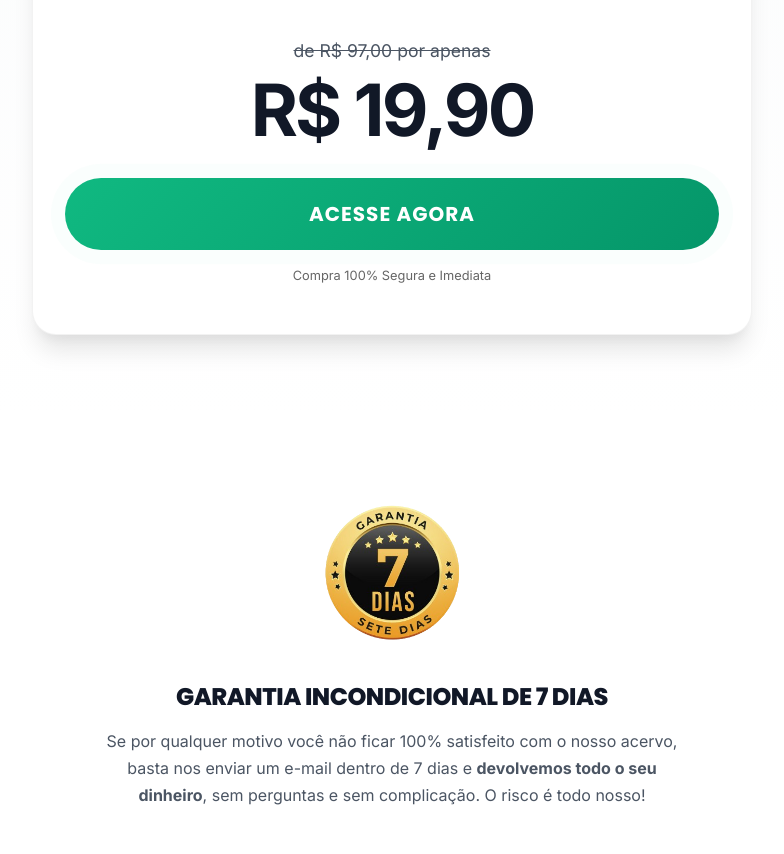
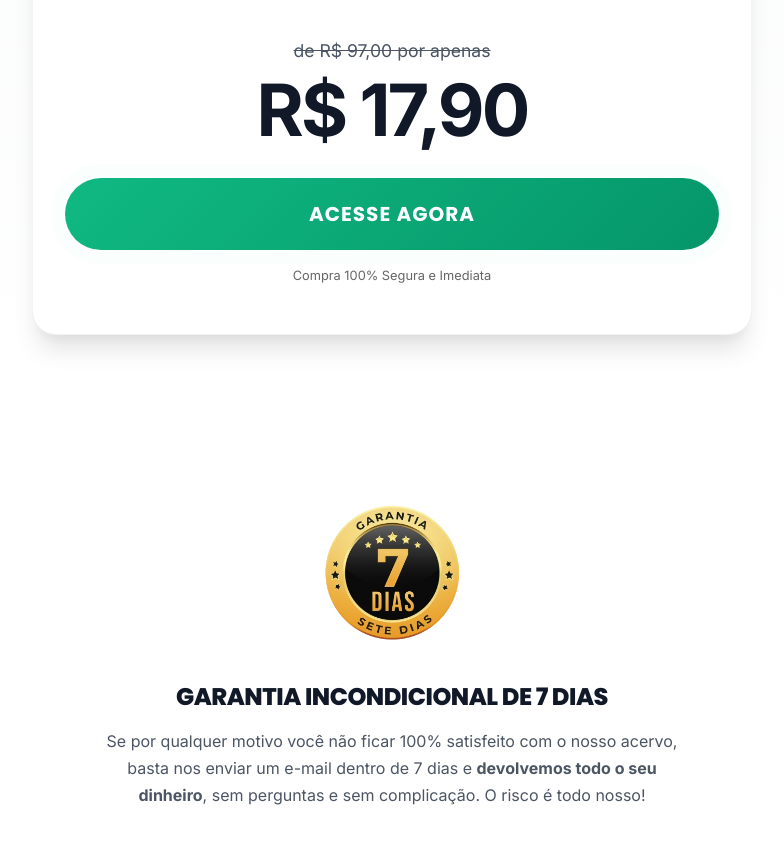
Before and after one commit to caioluizpeixoto/book, a plain HTML site: page index.html in a window 1280 px wide. Shown: the part 5911-6765 px from the top of the page, without its empty margins (248-1032 px from the left). Drawn offline with Linux system fonts and the light colour scheme.

Commit message:
atualizacao do cta

```diff
--- a/index.html
+++ b/index.html
@@ -25,7 +25,7 @@
         !function (f, b, e, v, n, t, s) {
             if (f.fbq) return; n = f.fbq = function () {
                 n.callMethod ?
-                n.callMethod.apply(n, arguments) : n.queue.push(arguments)
+                    n.callMethod.apply(n, arguments) : n.queue.push(arguments)
             };
             if (!f._fbq) f._fbq = n; n.push = n; n.loaded = !0; n.version = '2.0';
             n.queue = []; t = b.createElement(e); t.async = !0;
@@ -208,7 +208,7 @@
 
                 <div class="price-container">
                     <p class="price-old">de R$ 97,00 por apenas</p>
-                    <p class="price-new">R$ 19,90</p>
+                    <p class="price-new">R$ 17,90</p>
                 </div>
 
                 <a href="https://pay.lowify.com.br/checkout?product_id=LgGwEn" class="cta-button pulse">ACESSE AGORA</a>
```
